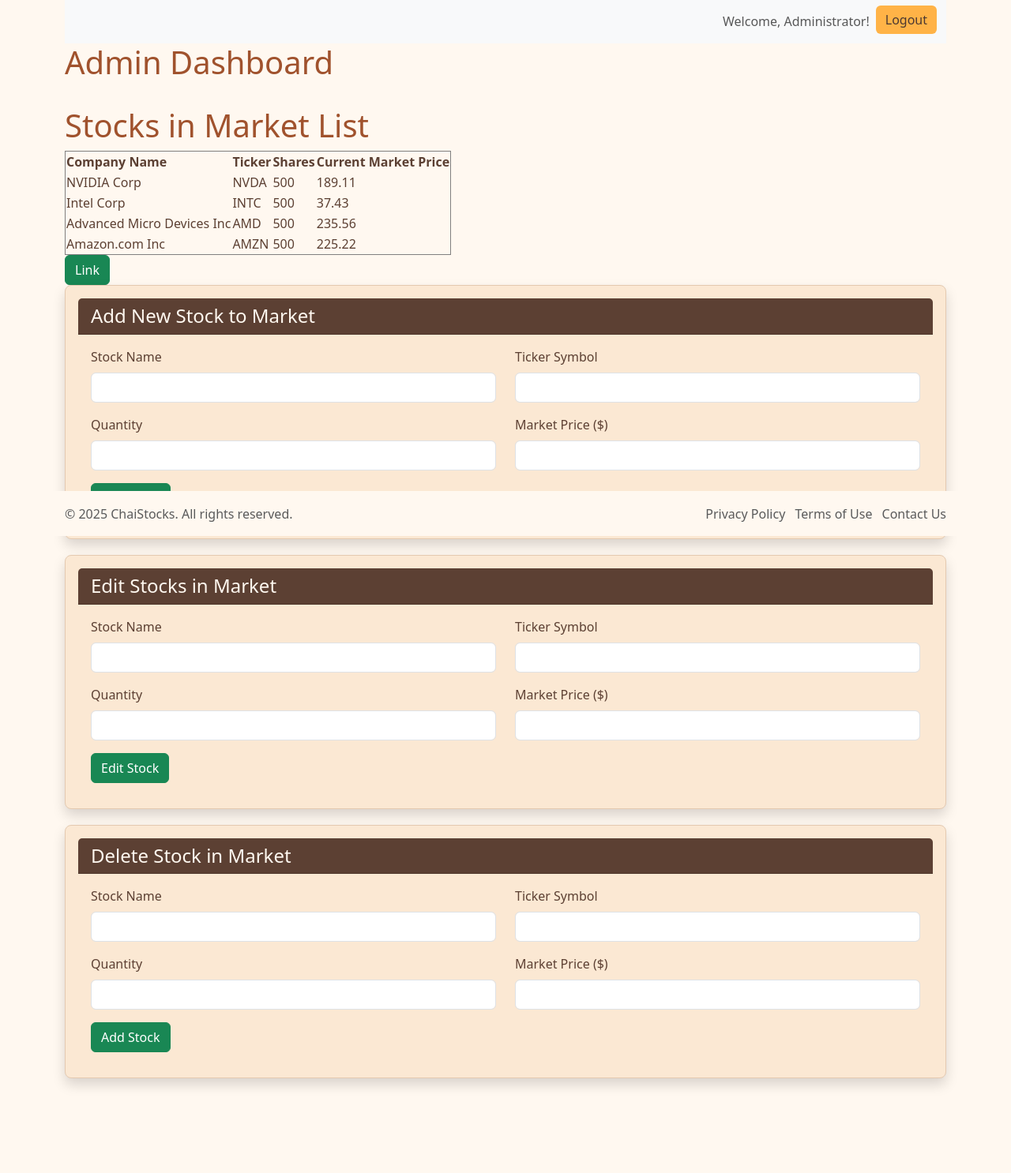
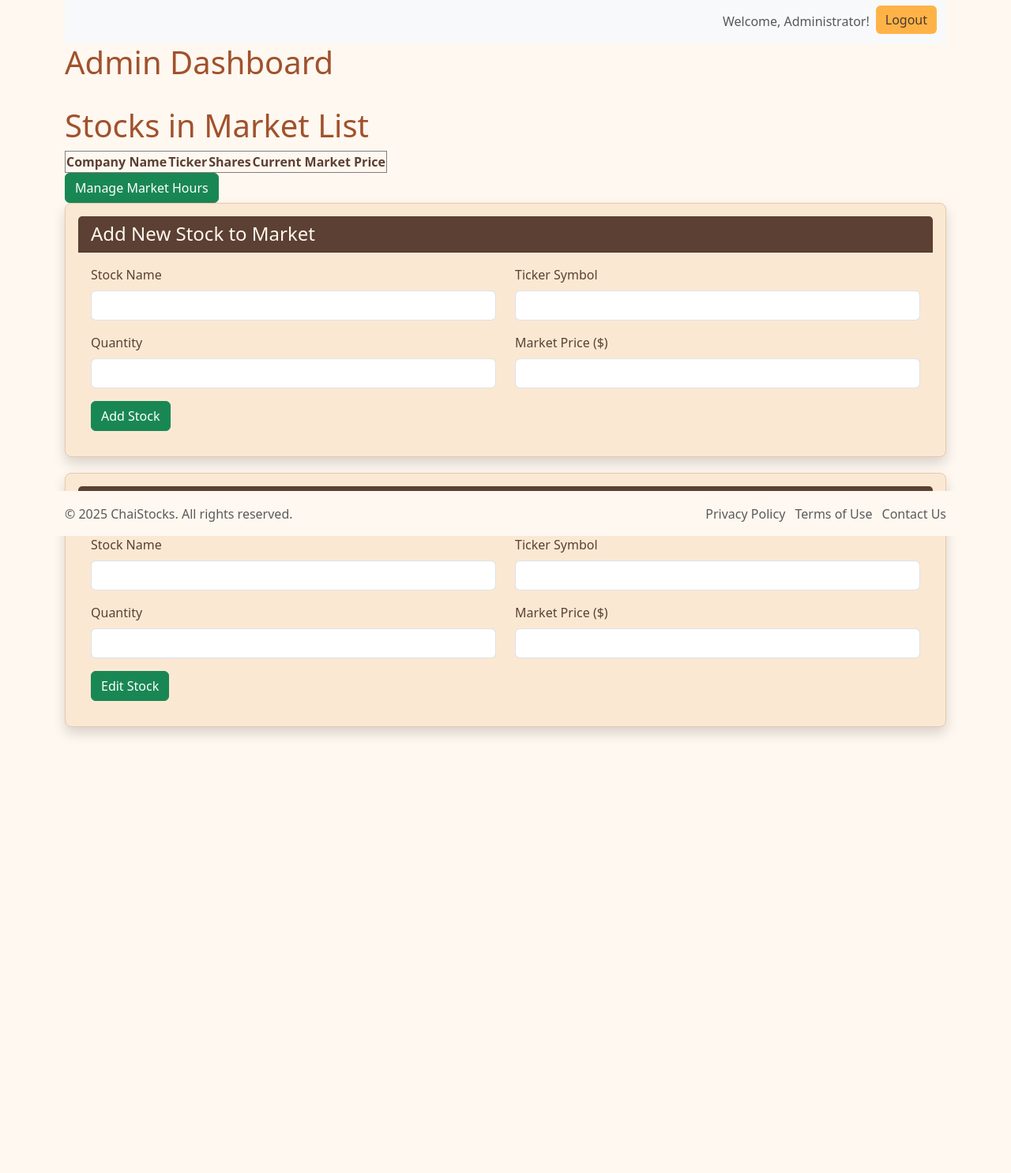
Before and after one commit to JelleJello/401-Project-Repo, a Flask app: page /admin-dashboard in a window 1280 px wide. Shown: the part 121-1607 px from the top of the page at 79% size. After the commit the page ends 1053 px from the top, so only its background shows below. Run offline with Flask 3, Linux system fonts and the light colour scheme; a user stored in the database is signed in; tables that the repository leaves empty hold one stand-in row (values such as "Sample post"); lists and menus that the app fills with data are empty; some libraries are stand-ins or nearby versions.

Commit message:
update to market hours
updated market hours function and created a separate page for the function forms to be submitted.

```diff
--- a/app.py
+++ b/app.py
@@ -264,11 +264,11 @@ def change_role(user_id):
 
 # Admin only role
 @app.route('/admin-dashboard')
-# @login_required
-# @admin_required
+@login_required
+@admin_required
 def admin_dashboard():
-    stocks = StockInventory.query.all()  # Get all stocks for admin to manage
-    return render_template('admin_dashboard.html', stocks=stocks)
+    stock = StockInventory.query.all()  # Get all stocks for admin to manage
+    return render_template('admin_dashboard.html', stock=stock)
 
 @app.route("/portfolio")
 @login_required
@@ -415,13 +415,6 @@ def sellingstocks():
         flash("Order couldn't go through. Please try again.", 'sell-error')
         return redirect(url_for('purchasingstocks'))
 
-# MARKET_HOURS = {
-    # "NYSE": {
-        # "open": datetime.time(9, 30),
-        # "close": datetime.time(16, 00),
-        # "timezone": "America/New_York",
-    # }
-# }
 
 # ADMIN FUNCTIONS
 @app.route("/create-stocks", methods=["GET", "POST"])
@@ -450,11 +443,11 @@ def add_stocks():
 
     return render_template('admin_dashboard.html')
 
-@app.route("/update-stock/<int:id>", methods=["GET", "POST"])
+@app.route("/update-stock/", methods=["GET", "POST"])
 @login_required
 @admin_required
 def update_stock(id):
-    stock = StockInventory.query.get_or_404
+    stock = StockInventory.query.get_or_404(id)
 
     if request.method == 'POST':
         stockname = request.form['stockName']
@@ -502,66 +495,43 @@ def get_stocks():
     stocks = StockInventory.query.all()
     return render_template("admin_dashboard.html", stocks=stocks)
 
+@app.route("/manage_markethours", methods=['GET', 'POST'])
+@login_required
 @admin_required
-def change_stock_market_hours(current_user, exchange: str, open_time: datetime.time, close_time: datetime.time):
-    """
-    Changes the opening and closing hours for a specified stock exchange.
-    This function can only be called by an admin, enforced by the decorator.
-    """
-    working_day = WorkingDay.query.filter_by(dayOfWeek=weekday).first()
+def manage_markethours():
+    if request.method == 'POST':
+        day_of_week = int(request.form.get('dayOfWeek'))  # 0=Monday, 6=Sunday
+        start_time = int(request.form.get('startTime'))  # in minutes
+        end_time = int(request.form.get('endTime'))      # in minutes
 
-    if working_day:
-        print(f"⚙️ Changing hours for {exchange} from {working_day.open_time} to {open_time}...")
-        working_day.open_time = open_time
-        working_day.close_time = close_time
-    else:
-        # If not found, create a new entry
-        print(f"➕ Creating new working day entry for {exchange}.")
-        working_day = WorkingDay(
-            exchange=exchange,
-            open_time=open_time,
-            close_time=close_time,
-            timezone="America/New_York"  # Or make this dynamic
-        )
-        db.session.add(working_day)
+        working_day = WorkingDay.query.filter_by(dayOfWeek=day_of_week).first()
+        if not working_day:
+            working_day = WorkingDay(dayOfWeek=day_of_week)
+            db.session.add(working_day)
 
-    db.session.commit()
-    print(f"✅ Successfully updated {exchange} hours to Open: {open_time}, Close: {close_time}")
-    return {
-        "exchange": exchange,
-        "open": open_time,
-        "close": close_time
-    }
+        working_day.startTime = start_time
+        working_day.endTime = end_time
+        db.session.commit()
+        return redirect(url_for('manage_markethours'))
 
-@admin_required
-def open_season():
-    today = date.today()
+    return render_template('manage_markethours.html')
 
-    # Check for weekends (Saturday or Sunday)
-    # The weekday() method returns Monday as 0 and Sunday as 6.
-    if Exception.query.filter_by(date=today).first():
-        return False
+@app.route('/add_holiday', methods=['GET', 'POST'])
+def add_holiday():
+    if request.method == 'POST':
+        holiday_date_str = request.form.get('holidayDate')  # format: 'YYYY-MM-DD'
+        reason = request.form.get('reason')
+        holiday_date = date.fromisoformat(holiday_date_str)
 
-    # Check for U.S. federal holidays
-    us_holidays = holidays.country_holidays('US')
-    if today in us_holidays:
-        return False
+        # Check if already exists
+        existing_exception = Exception.query.filter_by(holidayDate=holiday_date).first()
+        if not existing_exception:
+            new_exception = Exception(holidayDate=holiday_date, reason=reason)
+            db.session.add(new_exception)
+            db.session.commit()
+        return redirect(url_for('manage_markethours'))
 
-    # If it's not a weekend and not a holiday, the market is open
-    return True
-
-@app.route('/market-status', methods=['GET'])
-def market_status():
-    if open_season():
-        return jsonify({
-            "status": "Open",
-            "message": "The market is currently open for business."
-        })
-    else:
-        return jsonify({
-            "status": "Closed",
-            "message": "The market is currently closed. Please check back during standard business hours."
-        })
+    return render_template('manage_markethours.html')
 
 
 if __name__ == "__main__":
--- a/templates/admin_dashboard.html
+++ b/templates/admin_dashboard.html
@@ -48,17 +48,20 @@
           <td>{{ stock.ticker }}</td>
           <td>{{ stock.quantity }}</td>
           <td>{{ stock.currentMarketPrice }}</td>
+          <td> <a href="{{ url_for('delete_stock', id=stock.id) }}" class="btn btn-danger btn-sm" onclick="return confirm('Are you sure?')">Delete</a> </td>
         </tr> {% endfor %} </tbody>
     </table>
   </body>
-  <div><a class="btn btn-success" href="url_for('manage_markethours')" role="button">Link</a></div>
+  <div>
+    <a class="btn btn-success" href="{{ url_for('manage_markethours') }}" role="button">Manage Market Hours</a>
+  </div>
   <!-- Add Stock Form -->
   <div class="card shadow">
     <div class="card-header">
       <h4 class="mb-0">Add New Stock to Market</h4>
     </div>
     <div class="card-body">
-      <form method="POST" action="{{ url_for('add_stocks') }}">
+      <form method="POST">
         <div class="row mb-3">
           <div class="col-md-6">
             <label for="stockName" class="form-label">Stock Name</label>
@@ -89,63 +92,31 @@
       <h4 class="mb-0">Edit Stocks in Market</h4>
     </div>
     <div class="card-body">
-      <form method="POST" action="{{ url_for('update_stock') }}">
+      <form method="POST">
         <div class="row mb-3">
           <div class="col-md-6">
             <label for="stockName" class="form-label">Stock Name</label>
-            <input type="text" class="form-control" id="stockName" name="stockName" required>
+            <input type="text" class="form-control" id="stockName" name="stockName" value="{{ stock.stockName }}" required>
           </div>
           <div class="col-md-6">
             <label for="ticker" class="form-label">Ticker Symbol</label>
-            <input type="text" class="form-control" id="ticker" name="ticker" required>
+            <input type="text" class="form-control" id="ticker" name="ticker" value="{{ stock.ticker }}" required>
           </div>
         </div>
         <div class="row mb-3">
           <div class="col-md-6">
             <label for="quantity" class="form-label">Quantity</label>
-            <input type="number" class="form-control" id="quantity" name="quantity" required min="1">
+            <input type="number" class="form-control" id="quantity" name="quantity" value="{{ stock.quantity }}" required min="1">
           </div>
           <div class="col-md-6">
             <label for="price" class="form-label">Market Price ($)</label>
-            <input type="number" class="form-control" id="price" name="price" step="0.01" required min="0">
+            <input type="number" class="form-control" id="price" name="price" step="0.01" value="{{ stock.currentMarketPrice }}" required min="0">
           </div>
         </div>
         <button type="submit" class="btn btn-success">Edit Stock</button>
       </form>
     </div>
   </div>
-  <!-- Delete Stock Form -->
-  <div class="card shadow">
-    <div class="card-header">
-      <h4 class="mb-0">Delete Stock in Market</h4>
-    </div>
-    <div class="card-body">
-      <form method="POST" action="{{ url_for('delete_stock') }}">
-        <div class="row mb-3">
-          <div class="col-md-6">
-            <label for="stockName" class="form-label">Stock Name</label>
-            <input type="text" class="form-control" id="stockName" name="stockName" required>
-          </div>
-          <div class="col-md-6">
-            <label for="ticker" class="form-label">Ticker Symbol</label>
-            <input type="text" class="form-control" id="ticker" name="ticker" required>
-          </div>
-        </div>
-        <div class="row mb-3">
-          <div class="col-md-6">
-            <label for="quantity" class="form-label">Quantity</label>
-            <input type="number" class="form-control" id="quantity" name="quantity" required min="1">
-          </div>
-          <div class="col-md-6">
-            <label for="price" class="form-label">Market Price ($)</label>
-            <input type="number" class="form-control" id="price" name="price" step="0.01" required min="0">
-          </div>
-        </div>
-        <button type="submit" class="btn btn-success">Add Stock</button>
-      </form>
-    </div>
-  </div>
-
 </div>
 
 
```
Also changed, not shown: templates/manage_markethours.html (+38 -19 lines).
